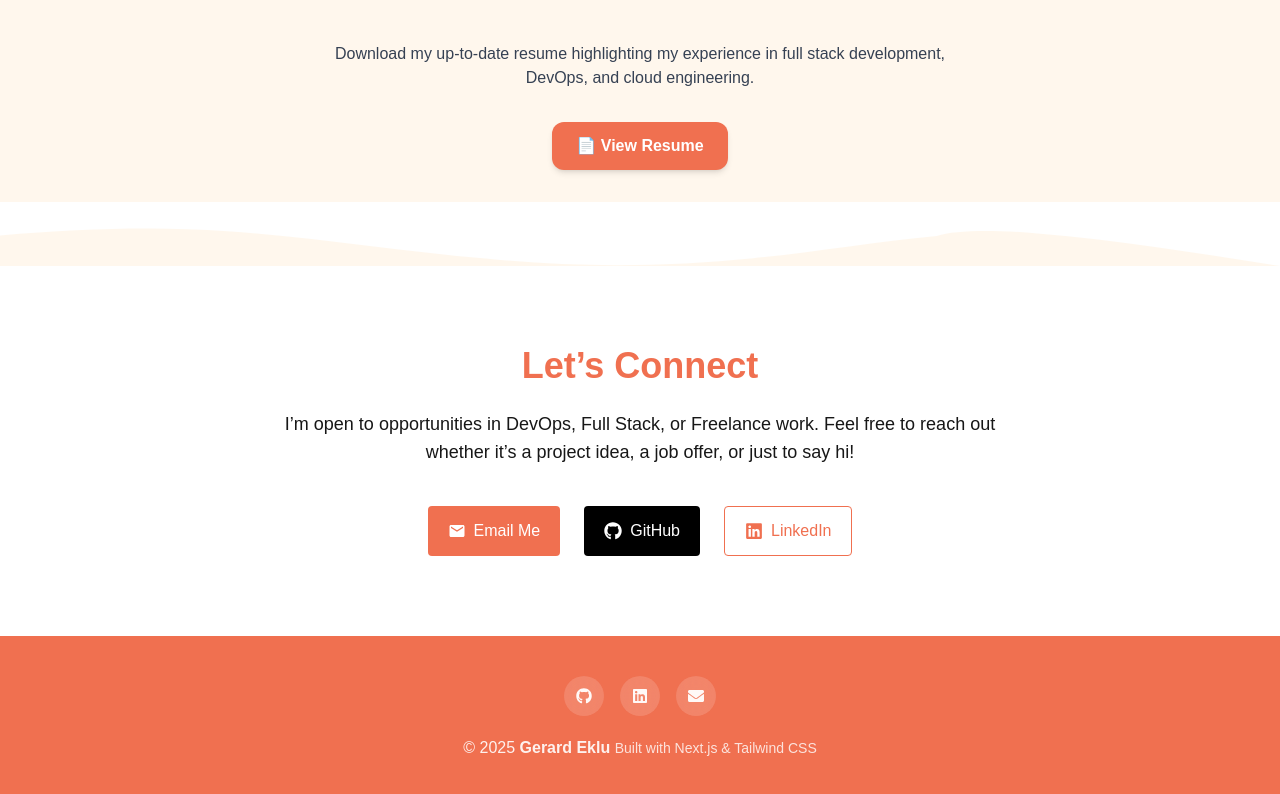
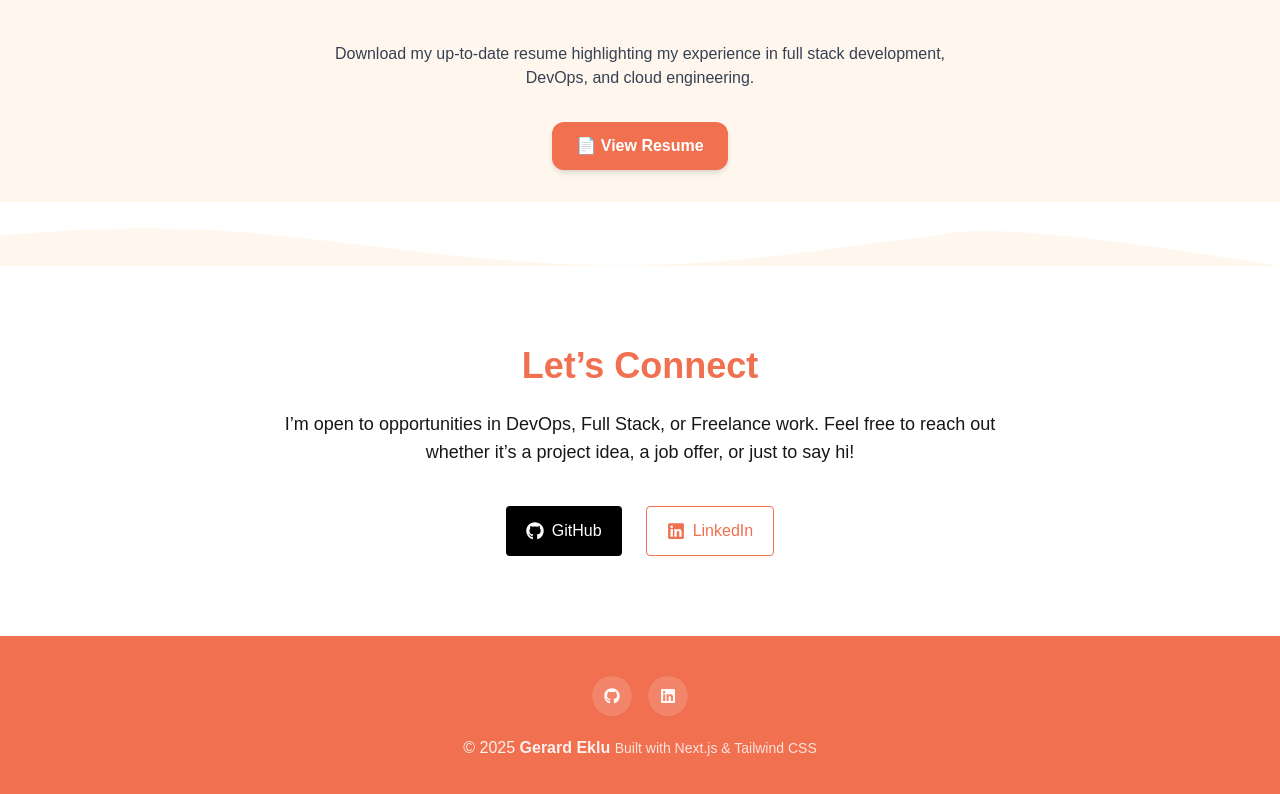
Before and after one commit to gerardinhoo/gerard-portfolio, a Next.js app: page / in a window 1280 px wide. Shown: the part 3769-4563 px from the top of the page. Built offline with nearby package versions, Linux system fonts and the light colour scheme.

Commit message:
comment out email options

```diff
--- a/app/components/Contact.tsx
+++ b/app/components/Contact.tsx
@@ -16,13 +16,13 @@ export default function Contact() {
         </p>
 
         <div className='flex justify-center gap-6 flex-wrap'>
-          <a
+          {/* <a
             href='mailto:eklugerard018@gmail.com'
             className='flex items-center gap-2 px-5 py-3 bg-[#F07050] text-white rounded hover:bg-orange-600 transition'
             aria-label='Email Gerard'
           >
             <MdEmail size={18} /> Email Me
-          </a>
+          </a> */}
 
           <a
             href='https://github.com/gerardinhoo'
--- a/app/components/Footer.tsx
+++ b/app/components/Footer.tsx
@@ -19,11 +19,11 @@ export default function Footer() {
               label: 'LinkedIn',
               Icon: FaLinkedin,
             },
-            {
-              href: 'mailto:hello@yourdomain.com',
-              label: 'Email',
-              Icon: FaEnvelope,
-            },
+            // {
+            //   href: 'mailto:hello@yourdomain.com',
+            //   label: 'Email',
+            //   Icon: FaEnvelope,
+            // },
           ].map(({ href, label, Icon }) => (
             <a
               key={label}
```
